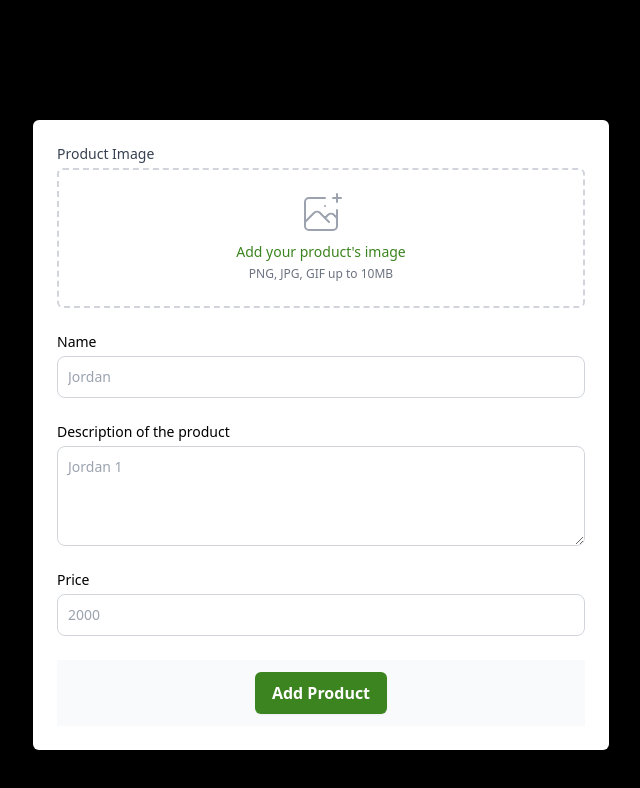
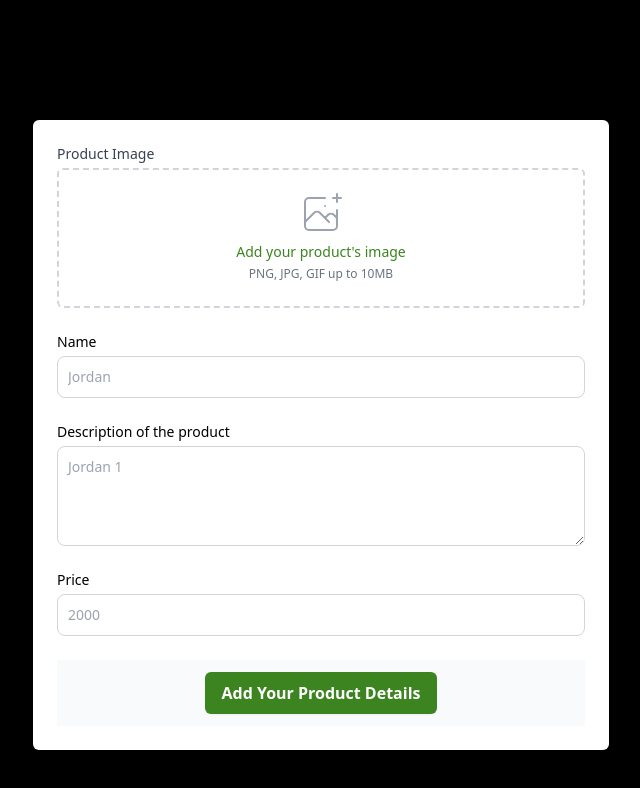
Before and after one commit to naomirono/Retro4_Shoe_Website, a React (Vite) app: page /addProduct in a window 1280 px wide. Shown: the top 788 px of the page, without its empty margins (319-959 px from the left). Built offline with nearby package versions, Linux system fonts and the light colour scheme; no server answers.

Commit message:
Added add Product image

```diff
--- a/src/components/AddProduct.jsx
+++ b/src/components/AddProduct.jsx
@@ -156,12 +156,24 @@
                 </div>
 
                 <div className="bg-gray-50 flex justify-center px-4 py-3 text-right sm:px-6">
+                  {image !== "" &&
+                  price !== "" &&
+                  description !== "" &&
+                  name !== "" ? (
                     <button
                       type="submit"
                       className=" text-center rounded-md border border-transparent  bg-[#3B841F] py-2 px-4  font-bold text-white shadow-sm focus:outline-none focus:ring-2 focus:ring-indigo-500 focus:ring-offset-2"
                     >
                       Add Product
                     </button>
+                  ) : (
+                    <button
+                      type="button"
+                      className=" text-center rounded-md border border-transparent  bg-[#3B841F] py-2 px-4  font-bold text-white shadow-sm focus:outline-none focus:ring-2 focus:ring-indigo-500 focus:ring-offset-2"
+                    >
+                      Add Your Product Details
+                    </button>
+                  )}
                 </div>
               </div>
             </div>
```
Lines whose indentation alone changed are shown as unchanged.
